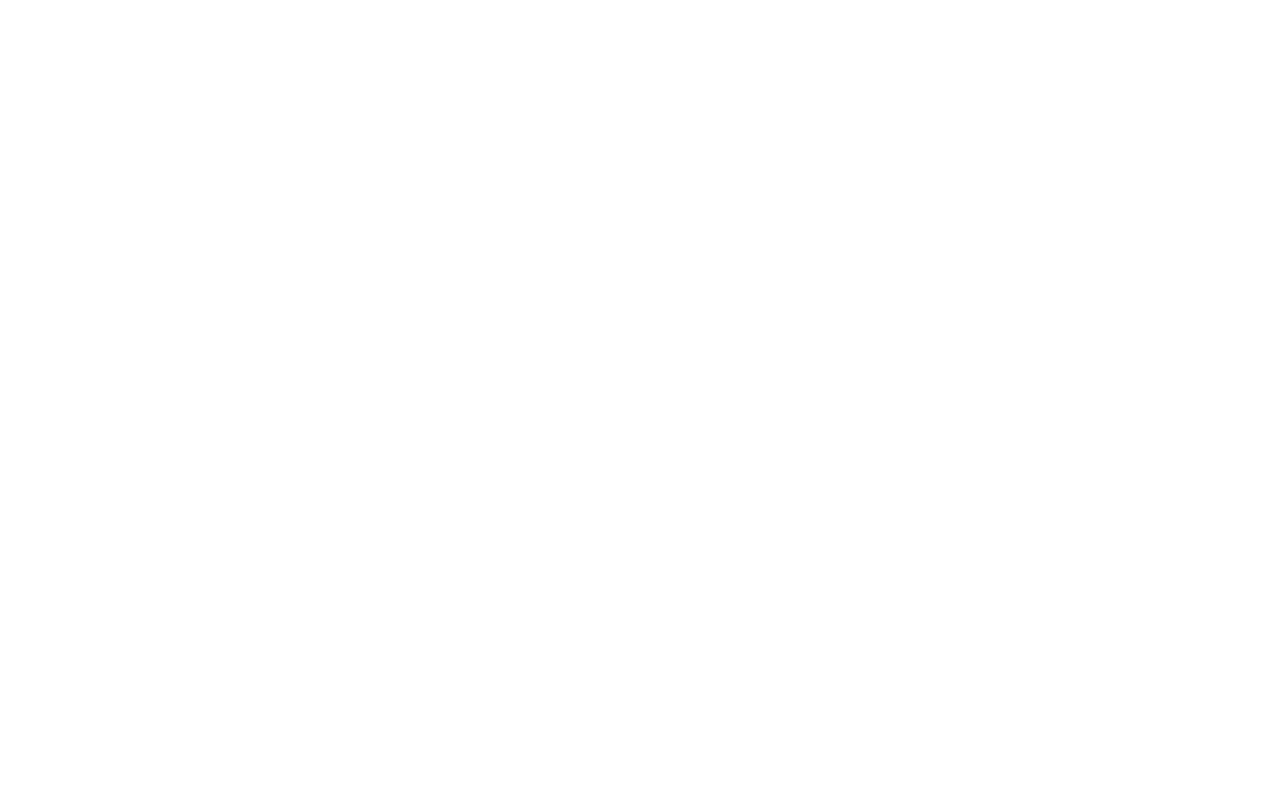
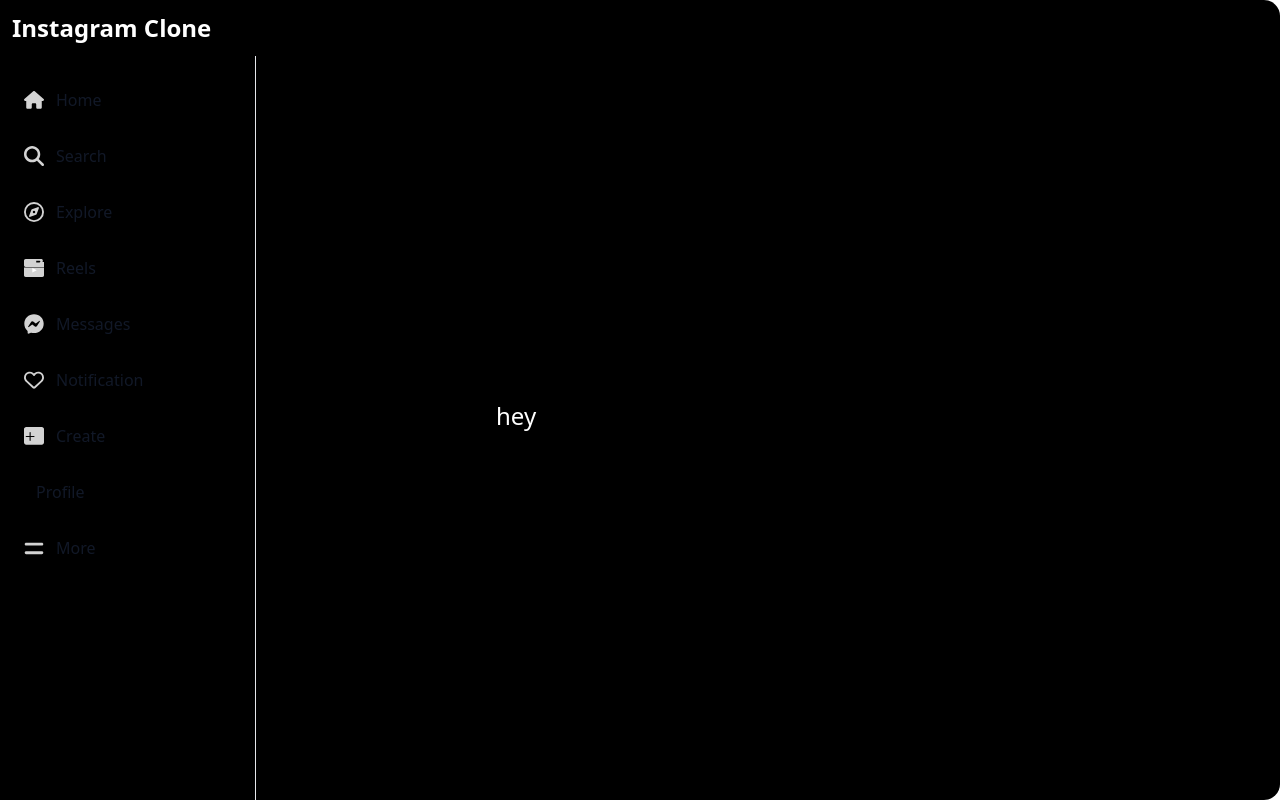
Before and after one commit to Mr-Tetteh/Instagram-Clone, a Vue app in the folder Client/: page /my/profile in a window 1280 px wide. Before the commit this address had no page. Built offline with nearby package versions, Linux system fonts and the light colour scheme.

Commit message:
profile page

```diff
--- a/Client/src/components/NavBar.vue
+++ b/Client/src/components/NavBar.vue
@@ -1,6 +1,7 @@
 <script setup>
 import Post from "@/components/Post.vue";
 import {ref} from "vue";
+import {RouterLink} from "vue-router";
 
 
 const showPost = ref(false)
@@ -96,11 +97,11 @@
 
 
         <li>
-          <a
+          <RouterLink to="/my/profile"
               class="flex items-center p-3 text-base font-normal text-gray-900 rounded-lg transition duration-75 hover:bg-gray-100 dark:hover:bg-gray-700 dark:text-white group">
             <span  class="flex-shrink-0"></span>
             <span class="ml-3">Profile</span>
-          </a>
+          </RouterLink>
         </li>
 
         <li>
--- a/Client/src/router/index.js
+++ b/Client/src/router/index.js
@@ -3,6 +3,7 @@
 import LoginView from "@/views/Auth/LoginView.vue";
 import RegisterView from "@/views/Auth/RegisterView.vue";
 import CreatePostView from "@/views/CreatePostView.vue";
+import ProfileView from "@/views/ProfileView.vue";
 
 const router = createRouter({
   history: createWebHistory(import.meta.env.BASE_URL),
@@ -28,6 +29,11 @@
       name: 'post',
       component: CreatePostView
     },
+    {
+      path: '/my/profile',
+      name: 'profile',
+      component: ProfileView
+    },
   ]
 })
 
--- /dev/null
+++ b/Client/src/views/ProfileView.vue
@@ -0,0 +1,17 @@
+<script setup>
+
+import NavBar from "@/components/NavBar.vue";
+</script>
+
+<template>
+  <NavBar/>
+  <section class=" grid grid-cols-1 lg:grid-cols-2 min-h-screen items-center px-6 lg:px-8 bg-black rounded-2xl p-10 ">
+    <div class="text-white   mt-8 px-5 py-10 md:p-20  rounded-2xl ">
+      <h1 class="text-2xl ml-96">hey</h1>
+    </div>
+  </section>
+</template>
+
+<style scoped>
+
+</style>
```
